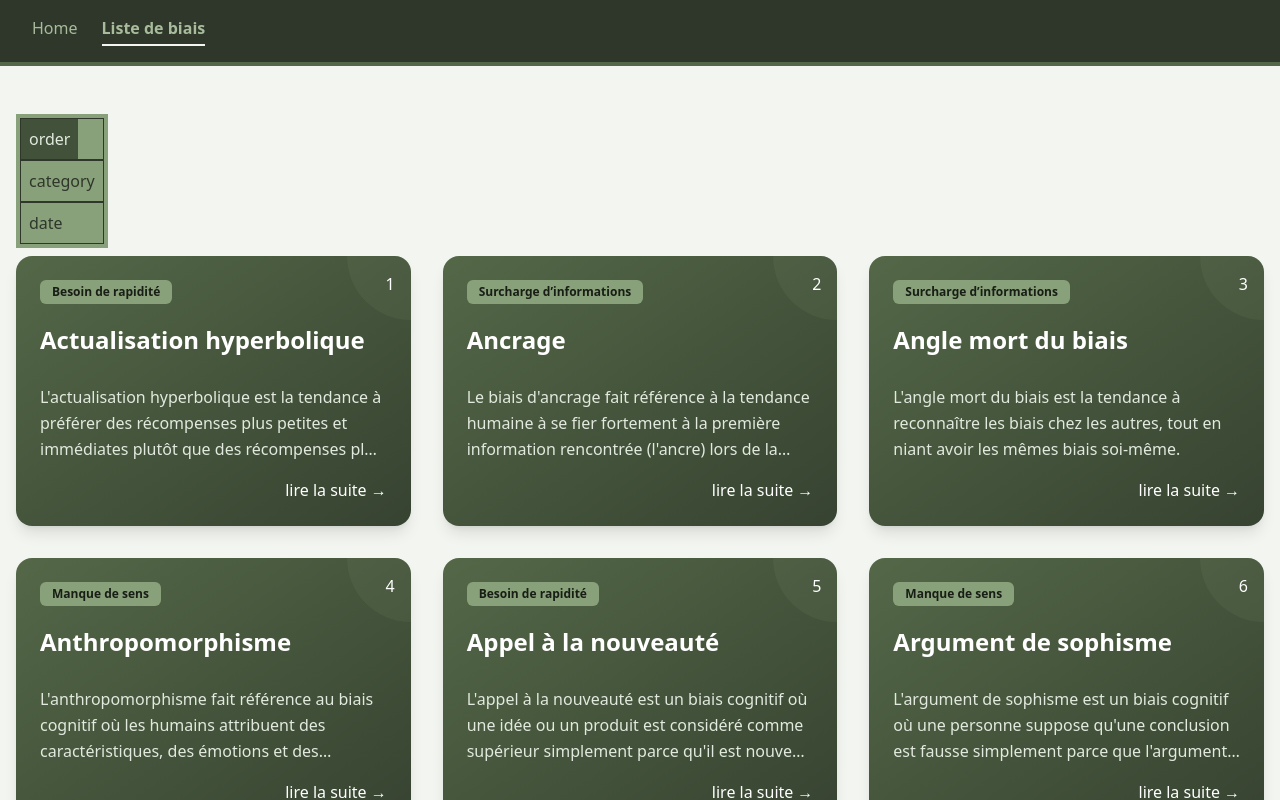
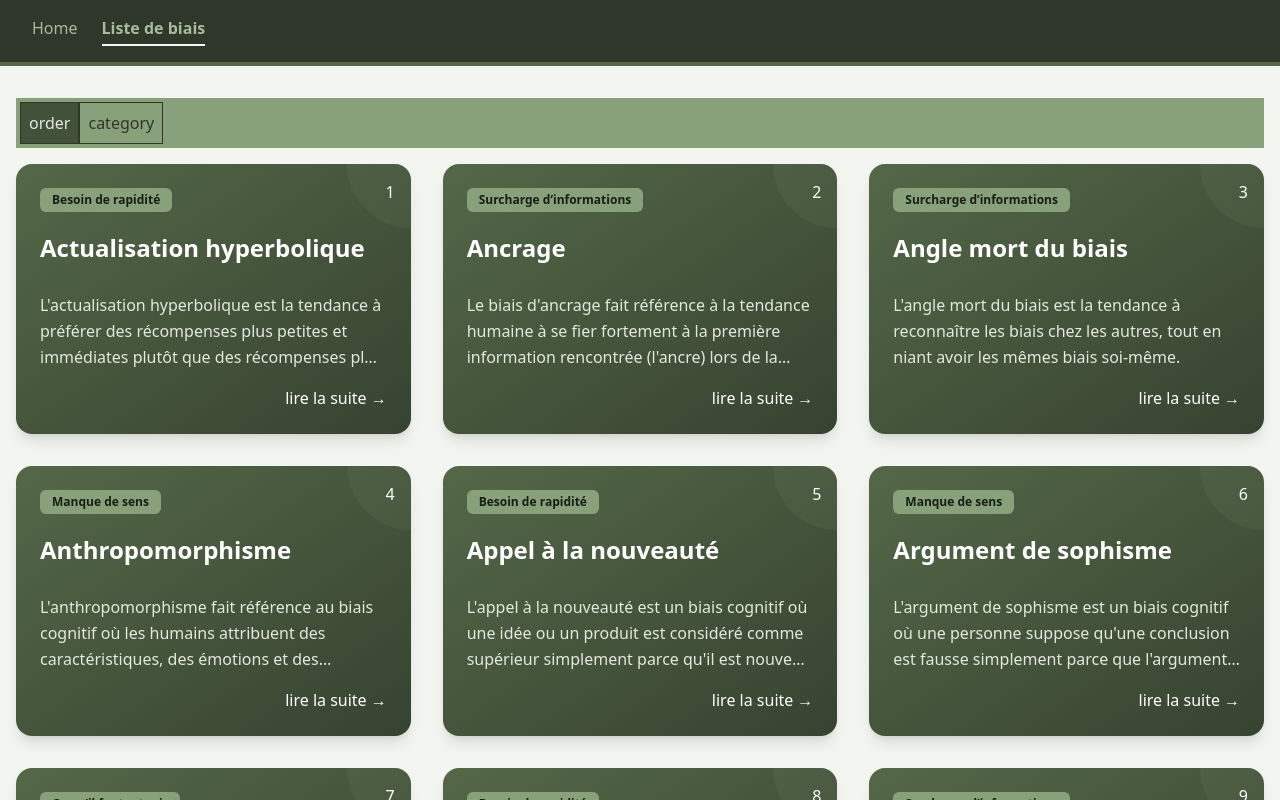
Before and after one commit to yassine-mahjoubi/biais-cognitifs, a Vue app: page /liste in a window 1280 px wide. Shown: the top 800 px of the page. Built offline with nearby package versions, Linux system fonts and the light colour scheme.

Commit message:
refactor: simplify MenuFilter component and adjust layout in ListeView

```diff
--- a/src/components/UI/MenuFilter.vue
+++ b/src/components/UI/MenuFilter.vue
@@ -4,18 +4,17 @@ import type { Filter } from '@/type/Bias'
 import { storeToRefs } from 'pinia'
 const store = useBiasStore()
 const { typesSort } = storeToRefs(store)
-const filters = <Filter[]>['order', 'category', 'date']
+const filters = <Filter[]>['order', 'category']
 
 const updateFilter = (filter: Filter) => (typesSort.value = filter)
 </script>
 
 <template>
-  <div class="bg-heavy-metal-400 text-heavy-metal-900 p-1 inline-flex mb-2 ml-auto" role="group">
-    <ul>
+  <ul class="bg-heavy-metal-400 text-heavy-metal-900 p-1 mb-4 flex" role="group">
     <li class="border" v-for="filter in filters" :key="filter">
       <button
         @click="updateFilter(filter)"
-          class="p-2 cursor-pointer"
+        class="p-2 cursor-pointer w-full"
         :class="typesSort === filter ? 'bg-heavy-metal-700 text-heavy-metal-100' : ''"
         :aria-selected="typesSort === filter ? true : false"
         :title="typesSort === filter ? 'Filter order selected' : ''"
@@ -24,5 +23,4 @@ const updateFilter = (filter: Filter) => (typesSort.value = filter)
       </button>
     </li>
   </ul>
-  </div>
 </template>
--- a/src/components/views/ListeView.vue
+++ b/src/components/views/ListeView.vue
@@ -16,7 +16,7 @@ onMounted(async () => {
 })
 </script>
 <template>
-  <div class="mt-4 max-w-7xl mx-auto px-4 py-8">
+  <div class="max-w-7xl mx-auto px-4 py-8">
     <menu-filter />
     <p v-if="loading">Loading..</p>
     <template v-else>
```
Lines whose indentation alone changed are shown as unchanged.
